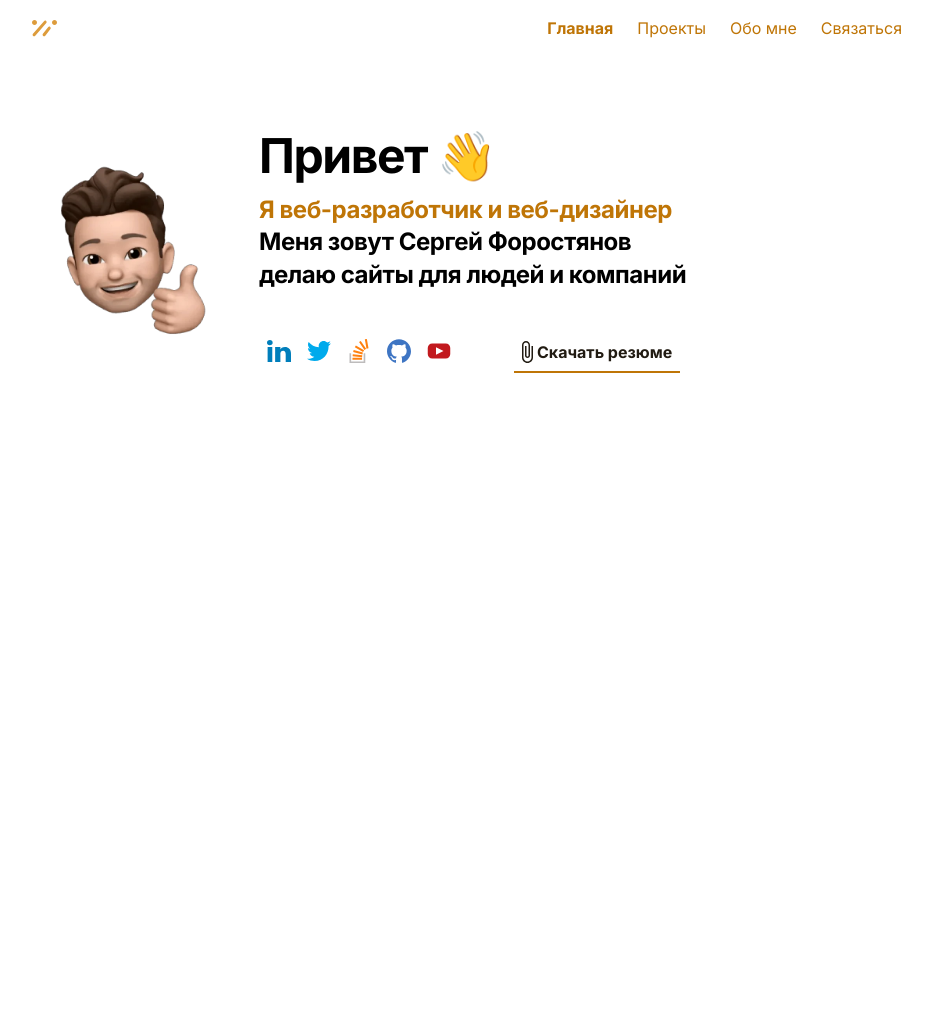
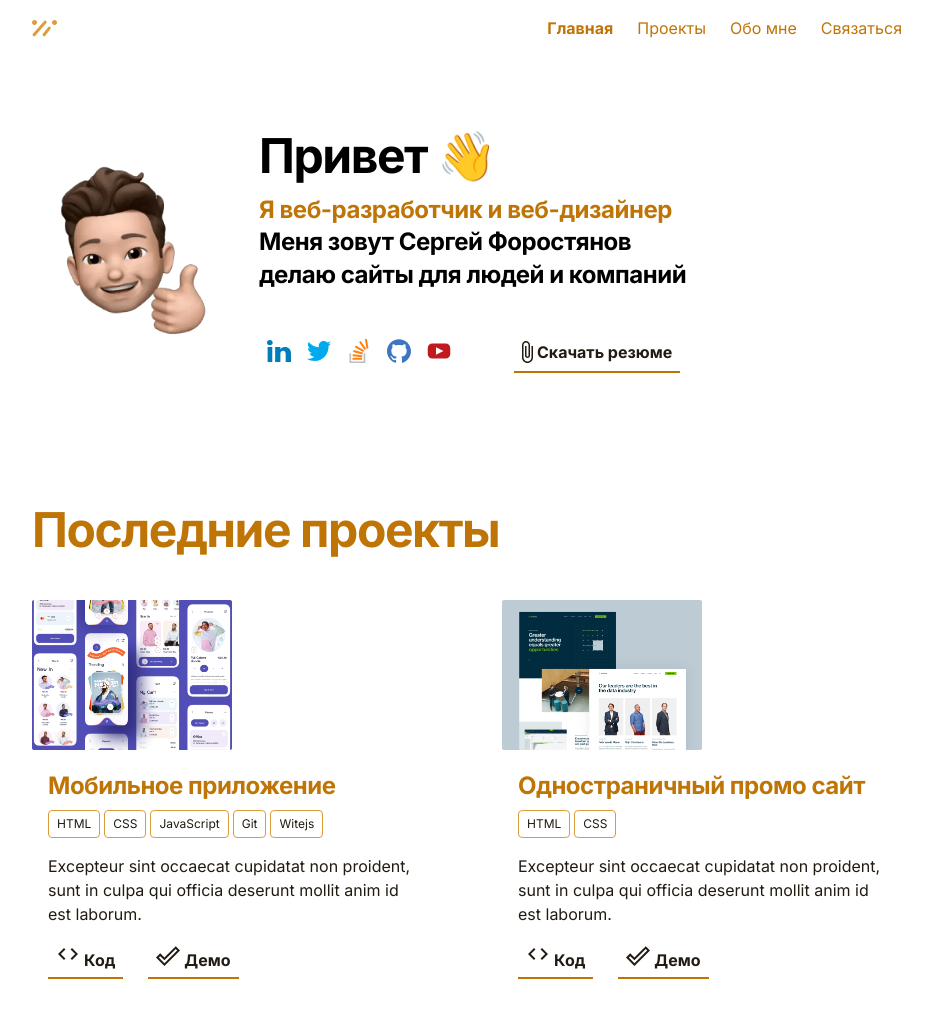
Before and after one commit to SergFor/my_portfolio, a plain HTML site: page index.html in a window 1280 px wide. Shown: the whole page, without its empty margins (173-1105 px from the left). Before the commit the page ends 800 px from the top, so only its background shows below. Drawn offline with Linux system fonts and the light colour scheme.

Commit message:
Сверстал блок с портфолио

```diff
--- a/css/style.css
+++ b/css/style.css
@@ -103,3 +103,76 @@ align-items: center;
 .cv-icon {
 margin-right: 4px;
 }
+
+.section-heading {
+  color: #BF7506;
+  font-size: 48px;
+  font-weight: 700;
+  line-height: 125%;
+  letter-spacing: -1.44px;
+}
+.card{
+  max-width: 400px;
+  margin-bottom: 40px;
+}
+.card-text-wrapper {
+  padding: 16px;
+}
+.card-title {
+  color: #BF7506;
+  font-size: 24px;
+  font-weight: 700;
+  line-height: 135%;
+  letter-spacing: -0.48px;
+  margin-top: 0;
+  margin-bottom: 8px;
+}
+.card-text {
+  font-size: 16px;
+  font-weight: 400;
+  line-height: 150%;
+  color: #211B12;
+  }
+.tags {
+  list-style: none;
+  padding: 0;
+  display: flex;
+  align-items: center;
+  margin-top: 8px;
+  margin-bottom: 16px;
+}
+.tag {
+  padding: 4px 8px;
+  display: inline-block;
+  font-weight: 400;
+  font-size: 12px;
+  line-height: 150%;
+  text-decoration: none;
+  color: #211B12;
+  background: #FFFFFF;
+  border: 1px solid #DD9C3C;
+  border-radius: 4px;
+  margin-right: 4px;
+}
+.card-buttons {
+  display: flex;
+  align-items: center;
+}
+.card-button {
+  padding: 7px 8px;
+  font-size: 16px;
+  font-weight: 700;
+  line-height: 150%;
+  text-decoration: none;
+  color: #211B12;
+  border-bottom: 2px solid #BF7506;
+  margin-right: 25px;
+}
+.card-button-icon {
+  margin-right: 4px;
+}
+.cards {
+  display: flex;
+  align-items: flex-start;
+  justify-content: space-between;
+}
--- a/index.html
+++ b/index.html
@@ -96,5 +96,90 @@
       <!-- /.header-text -->
     </header>
     <!-- /.header -->
+    <section class="portfolio">
+      <div class="container">
+        <h2 class="section-heading">Последние проекты</h2>
+        <div class="cards">
+          <div class="card">
+            <img
+              src="images/portfolio/image 1.jpg"
+              alt="Мобильное приложение"
+              class="card-image"
+            />
+            <div class="card-text-wrapper">
+              <h3 class="card-title">Мобильное приложение</h3>
+              <ul class="tags">
+                <li class="tags-itom"><a href="#" class="tag">HTML</a></li>
+                <li class="tags-itom"><a href="#" class="tag">CSS</a></li>
+                <li class="tags-itom">
+                  <a href="#" class="tag">JavaScript</a>
+                </li>
+                <li class="tags-itom"><a href="#" class="tag">Git</a></li>
+                <li class="tags-itom"><a href="#" class="tag">Witejs</a></li>
+              </ul>
+              <p class="card-text">
+                Excepteur sint occaecat cupidatat non proident, sunt in culpa
+                qui officia deserunt mollit anim id est laborum.
+              </p>
+              <div class="card-buttos">
+                <a href="#" class="card-button"
+                  ><img
+                    src="images/Icons/code.svg"
+                    alt="code icon"
+                    class="card-button-icon"
+                  /><span class="card-button-text"></span>Код</a
+                ><a href="#" class="card-button"
+                  ><img
+                    src="images/Icons/check.svg"
+                    alt="check icon"
+                    class="card-button-icon"
+                  /><span class="card-button-text">Демо</span></a
+                >
+              </div>
+            </div>
+            <!-- /.card-text-wrapper -->
+          </div>
+          <!-- /.card -->
+          <div class="card">
+            <img
+              src="images/portfolio/image 2.jpg"
+              alt="Одностраничный промо сайт"
+              class="card-image"
+            />
+            <div class="card-text-wrapper">
+              <h3 class="card-title">Одностраничный промо сайт</h3>
+              <ul class="tags">
+                <li class="tags-itom"><a href="#" class="tag">HTML</a></li>
+                <li class="tags-itom"><a href="#" class="tag">CSS</a></li>
+              </ul>
+              <p class="card-text">
+                Excepteur sint occaecat cupidatat non proident, sunt in culpa
+                qui officia deserunt mollit anim id est laborum.
+              </p>
+              <div class="card-buttos">
+                <a href="#" class="card-button"
+                  ><img
+                    src="images/Icons/code.svg"
+                    alt="code icon"
+                    class="card-button-icon"
+                  /><span class="card-button-text"></span>Код</a
+                ><a href="#" class="card-button"
+                  ><img
+                    src="images/Icons/check.svg"
+                    alt="check icon"
+                    class="card-button-icon"
+                  /><span class="card-button-text">Демо</span></a
+                >
+              </div>
+            </div>
+            <!-- /.card-text-wrapper -->
+          </div>
+          <!-- /.card -->
+        </div>
+        <!-- /.cards -->
+      </div>
+      <!-- /.container -->
+    </section>
+    <!-- /.portfolio -->
   </body>
 </html>
```
Also changed, not shown: images/Icons/check.svg (added), images/Icons/code.svg (added), images/portfolio/image 1.jpg (added), images/portfolio/image 2.jpg (added).
